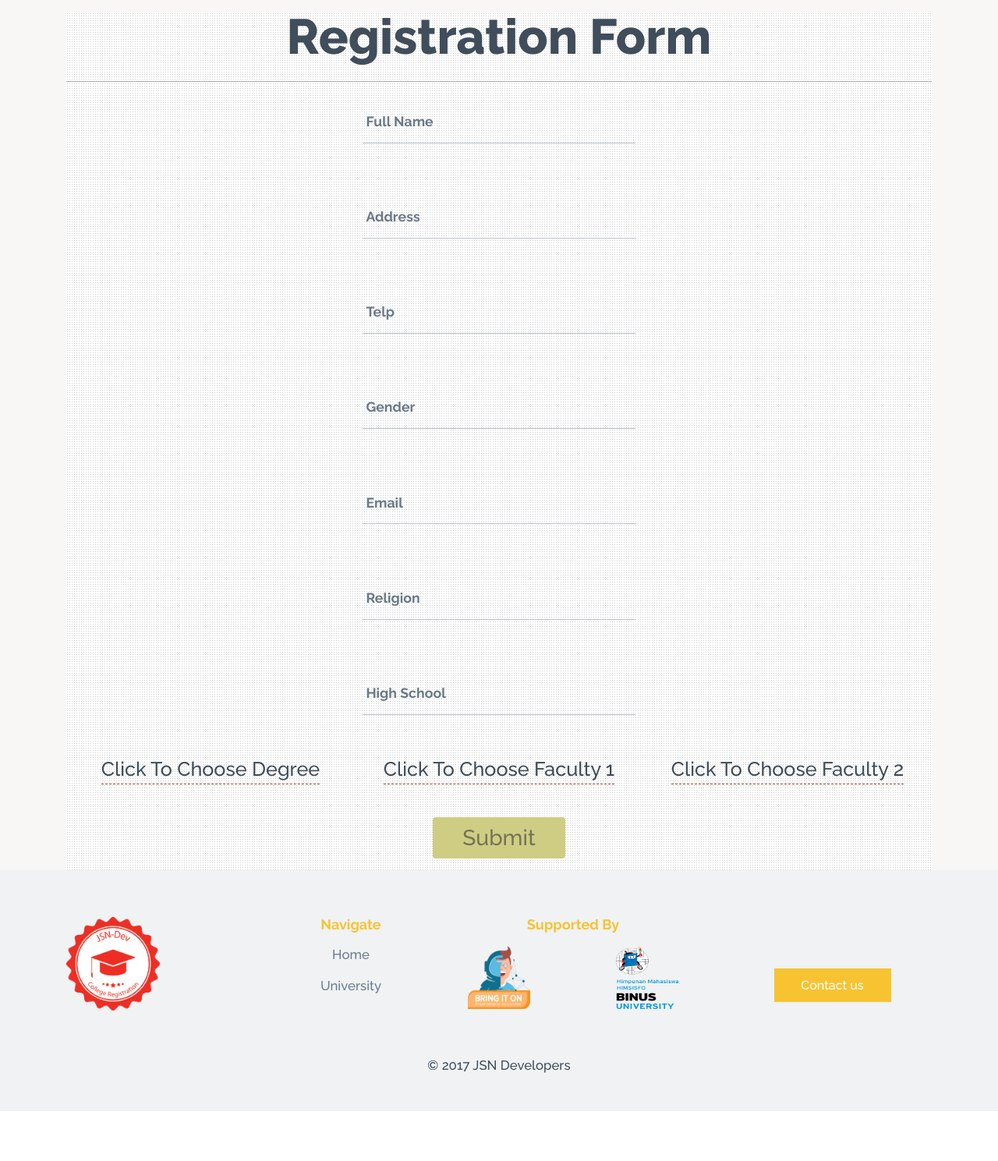
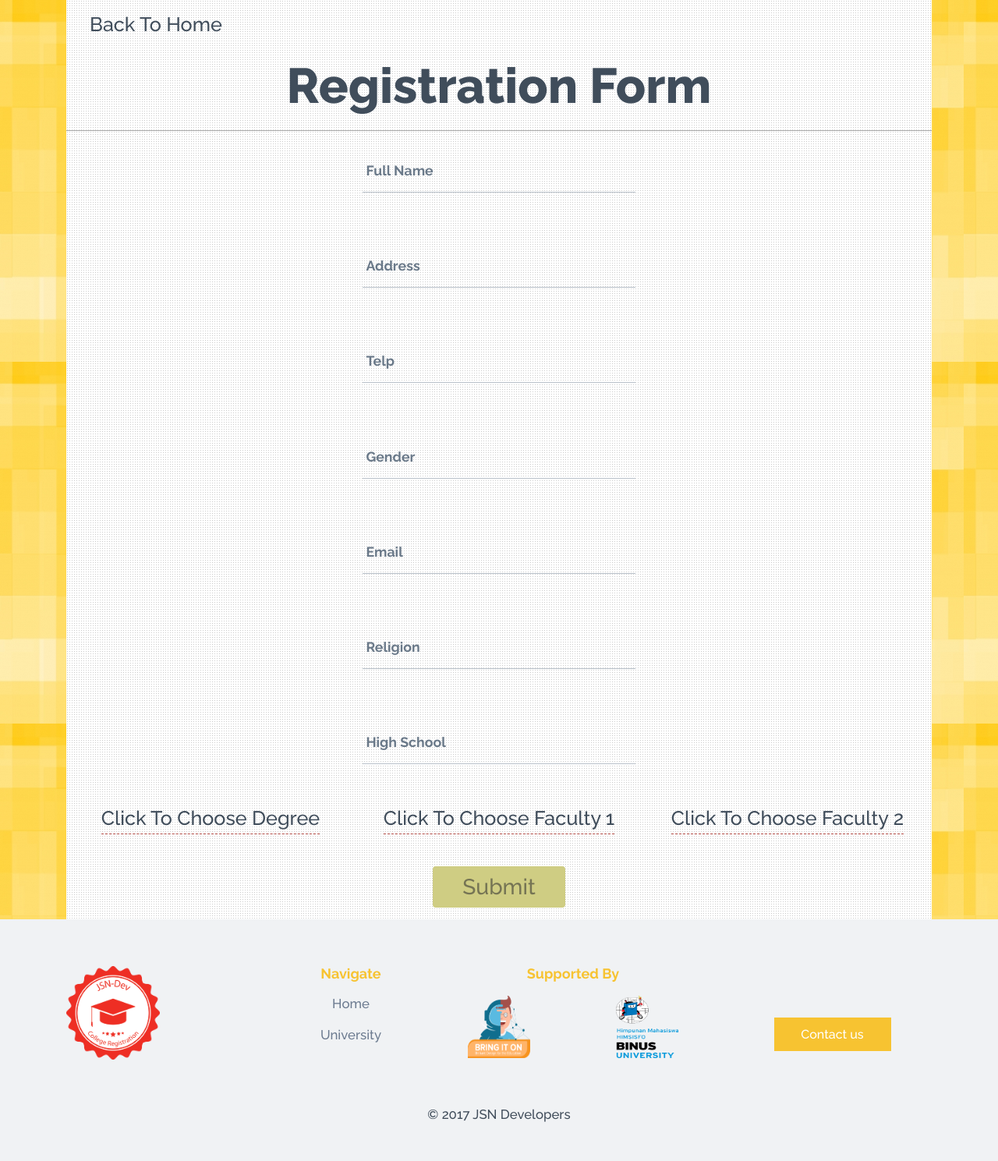
Before and after one commit to jihadaamalia/JSN-DEV, a PHP site: page /form.php in a window 1280 px wide. Shown: the whole page at 78% size. Before the commit the page ends 1425 px from the top, so only its background shows below. Run offline with PHP 8.4, Linux system fonts and the light colour scheme; some web fonts are replaced.

Commit message:
fixing file form.php and payment.php none header

```diff
--- a/dist/css/form.css
+++ b/dist/css/form.css
@@ -21,7 +21,7 @@ body {
 	font-weight: 500;
 	font-size: 1.05em;
 	font-family: 'Raleway', Arial, sans-serif;
-	/*background: url('../../img/pattern.jpg');*/
+	background: url('../../img/pattern.jpg');
 	/*opacity: 0.2;*/
 }
 
@@ -58,7 +58,7 @@ background-size: 100% 1.2em;*/
 	font-size: 150%;
 	/*padding: 3em 0;*/
 	padding-bottom: 10px;
-	top: 40px;
+	/*top: 40px;*/
 	/*background-color: #EFEFD5;*/
 	background-color: #fff;
 	/*opacity: 0.7;*/
--- a/form.php
+++ b/form.php
@@ -11,10 +11,13 @@
 	<link rel="stylesheet" href="https://maxcdn.bootstrapcdn.com/bootstrap/4.0.0-alpha.6/css/bootstrap.min.css" integrity="sha384-rwoIResjU2yc3z8GV/NPeZWAv56rSmLldC3R/AZzGRnGxQQKnKkoFVhFQhNUwEyJ" crossorigin="anonymous">
 	<link rel="stylesheet" href="stylesheet/main.css">
 	<link rel="shortcut icon" href="../favicon.ico">
+
 	<link rel="stylesheet" type="text/css" href="dist/css/normalize.css" />
+
 	<!-- <link rel="stylesheet" type="text/css" href="fonts/font-awesome-4.2.0/css/font-awesome.min.css" /> -->
 	<link rel="stylesheet" type="text/css" href="dist/css/form.css" />
 	<link rel="stylesheet" type="text/css" href="dist/css/selected.css" />
+
 
 	<script src="dist/js/modernizr.custom.js"></script>
 
@@ -65,6 +68,7 @@
 	<div class="container">
 		<div class="content">
 			<header class="codrops-header">
+				<a href="view.php"><p class="nav-link" style="text-align: left; padding-left: 30px; color: #404d5b">Back To Home</p></a>
 				<h1>Registration Form</h1>
 			</header>
 			<form method="post" action="payment.php">
@@ -100,7 +104,7 @@
 						</label>
 					</span><br>
 					<span class="input input--hoshi">
-						<input required class="input__field input__field--hoshi" name="religion" type="text" id="input-6" />
+						<input class="input__field input__field--hoshi" name="religion" type="text" id="input-6" />
 						<label class="input__label input__label--hoshi input__label--hoshi-color-2" for="input-6">
 							<span class="input__label-content input__label-content--hoshi">Religion</span>
 						</label>
--- a/payment.php
+++ b/payment.php
@@ -11,6 +11,7 @@
 	<link rel="shortcut icon" href="../favicon.ico">
 	<link rel="stylesheet" href="https://maxcdn.bootstrapcdn.com/bootstrap/4.0.0-alpha.6/css/bootstrap.min.css" integrity="sha384-rwoIResjU2yc3z8GV/NPeZWAv56rSmLldC3R/AZzGRnGxQQKnKkoFVhFQhNUwEyJ" crossorigin="anonymous">
 	<link rel="stylesheet" href="stylesheet/main.css">
+
 	<link rel="stylesheet" type="text/css" href="dist/css/default_payment.css" />
 	<link rel="stylesheet" type="text/css" href="dist/css/payment1.css" />
 
@@ -48,6 +49,7 @@ $sql = mysqli_query($conn, "INSERT INTO form_pendaftar (nama_pendaftar, alamat_p
 	<div class="container">
 		<header class="clearfix">
 
+			<a href="form.php"><h4 style="color:#F7882F; float: right; ">Back To Registration</h4></a>
 			<h1 style="color:#F7882F; ">Payment Method</h1>
 
 		</header>
```
Lines whose indentation alone changed are shown as unchanged.
